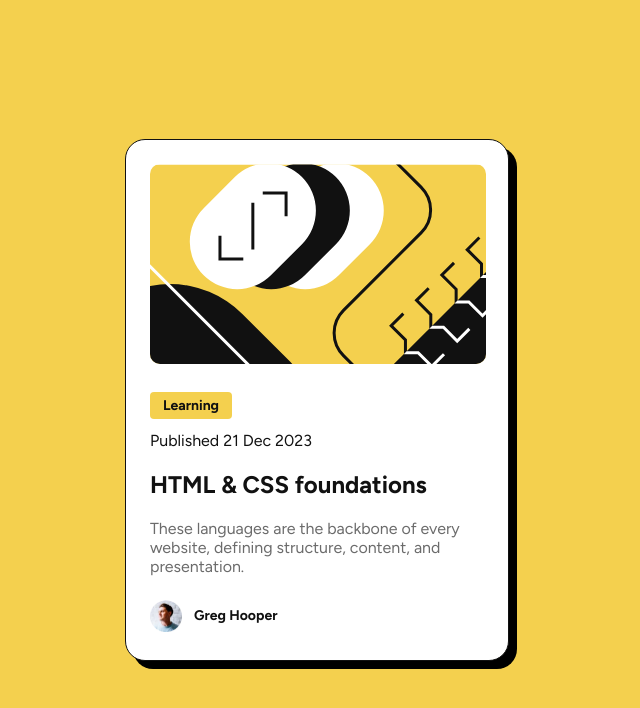
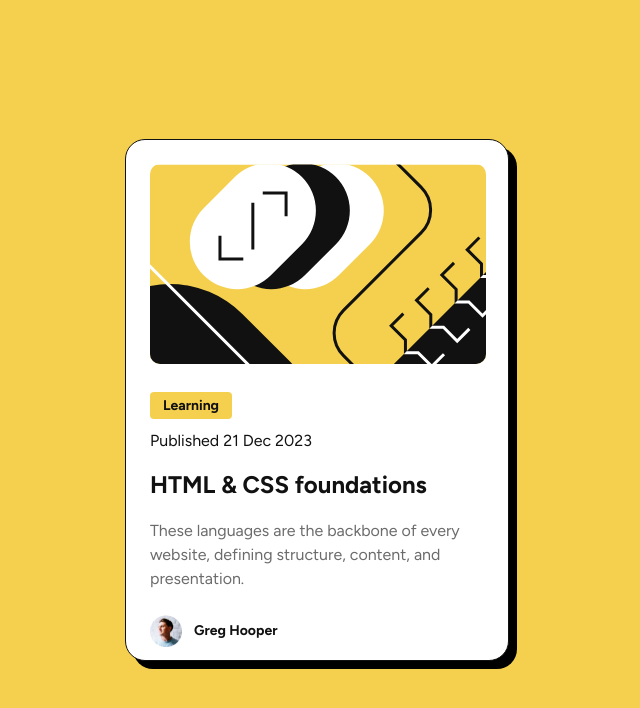
Before and after one commit to BenjaminSiret/frontendMentor-blog-card, a plain HTML site: page index.html in a window 1280 px wide. Shown: the whole page, without its empty margins (323-963 px from the left). Drawn offline with Linux system fonts and the light colour scheme.

Commit message:
adjuste line-height

```diff
--- a/index.css
+++ b/index.css
@@ -60,6 +60,9 @@ p {
   width: fit-content;
 }
 
+.article-content {
+  line-height: 150%;
+}
 .article-footer {
   display: flex;
   align-items: center;
--- a/index.html
+++ b/index.html
@@ -23,7 +23,7 @@
           <span>Published <time datetime="2023-12-21">21 Dec 2023</time></span>
         </header>
         <h1 class="text-lg">HTML & CSS foundations</h1>
-        <p class="text-md">
+        <p class="text-md article-content">
           These languages are the backbone of every website, defining structure, content, and presentation.
         </p>
         <footer class="article-footer">
```
